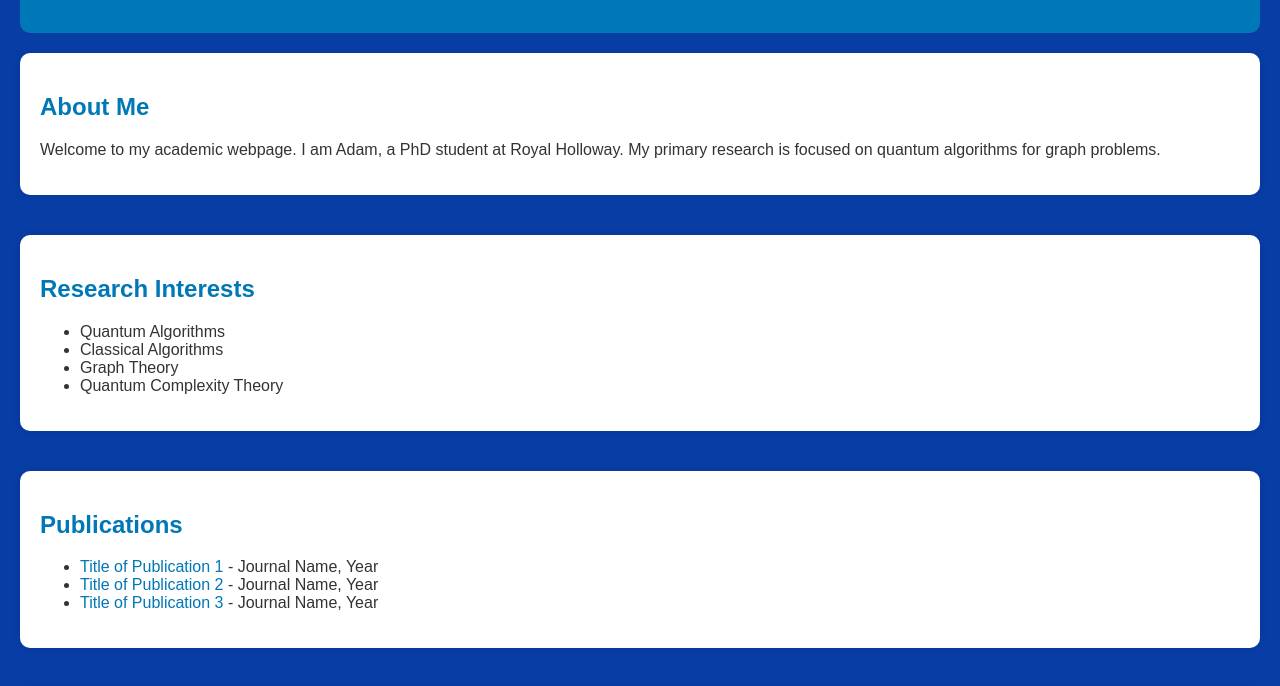
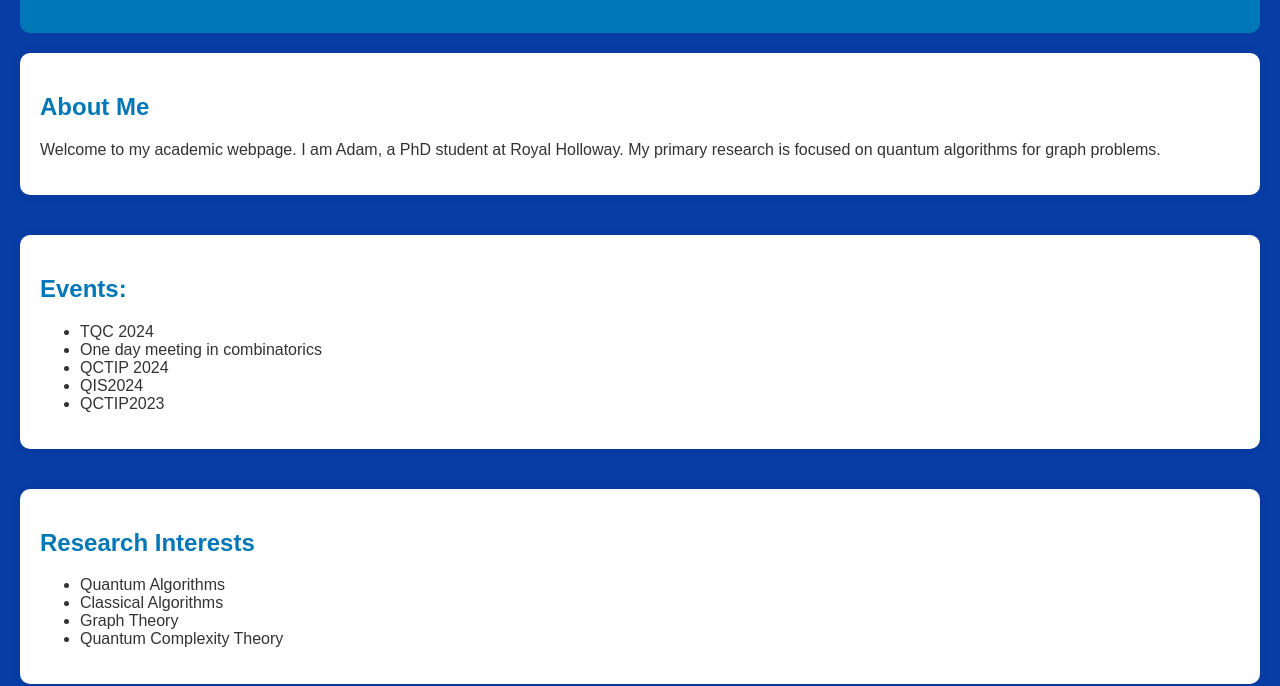
Before and after one commit to qalgos/adamwesolowski.github.io, a plain HTML site: page index.html in a window 1280 px wide. Shown: the part 114-800 px from the top of the page. Drawn offline with Linux system fonts and the light colour scheme.

Commit message:
Update index.html

```diff
--- a/index.html
+++ b/index.html
@@ -18,6 +18,17 @@
                 <p>
                     Welcome to my academic webpage. I am Adam, a PhD student at Royal Holloway. My primary research is focused on quantum algorithms for graph problems.
                 </p>
+            </section>
+             <section>
+                <h2>Events:</h2>
+                <ul>
+
+                    <li>TQC 2024</li>
+                    <li>One day meeting in combinatorics</li>
+                    <li>QCTIP 2024</li>
+                    <li>QIS2024</li>
+                    <li>QCTIP2023</li>
+                </ul>
             </section>
             <section>
                 <h2>Research Interests</h2>
```
